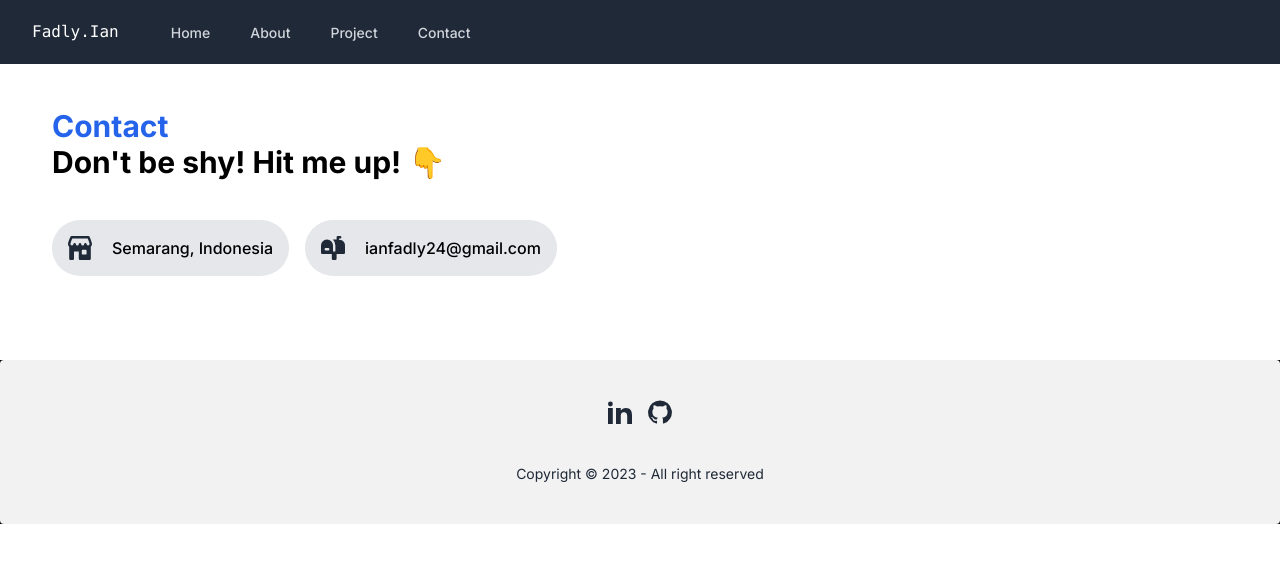
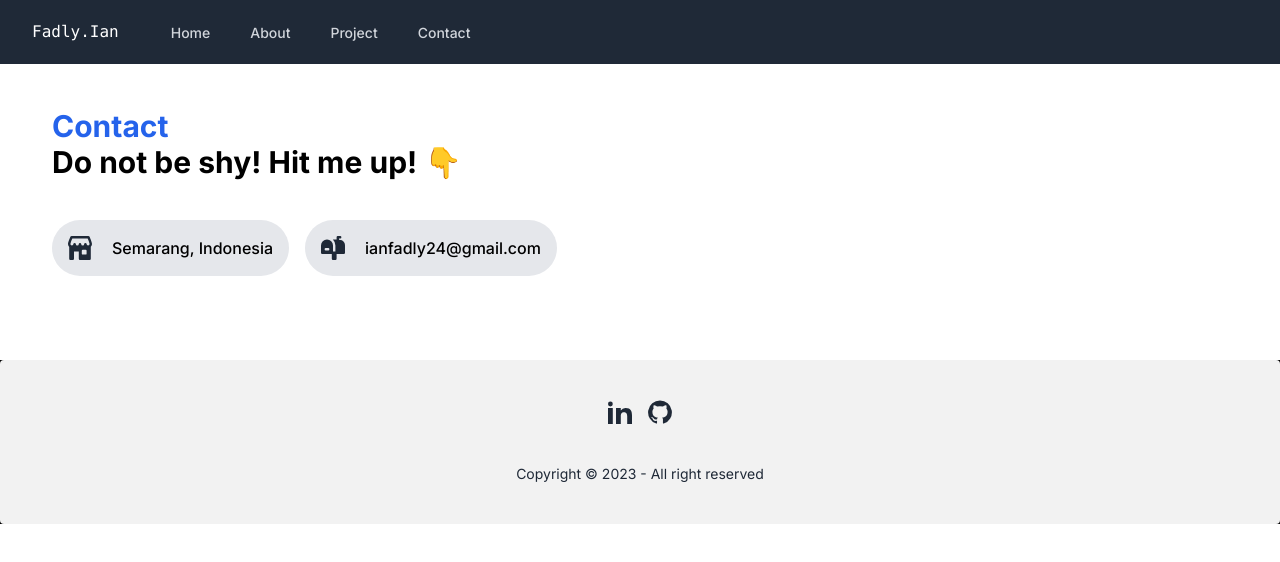
Before and after one commit to fadlyian/portfolio-nextjs, a Next.js app: page /contact in a window 1280 px wide. Shown: the top 562 px of the page. Built offline with nearby package versions, Linux system fonts and the light colour scheme.

Commit message:
edit contact page

```diff
--- a/src/app/contact/page.tsx
+++ b/src/app/contact/page.tsx
@@ -4,7 +4,7 @@ export default function Contact() {
     <section className="min-h-1/2 p-5">
       <div className="justify-center">
         <h1 className="text-3xl font-bold text-blue-600">Contact</h1>
-        <h2 className="text-3xl font-bold ">Don't be shy! Hit me up! 👇</h2>
+        <h2 className="text-3xl font-bold ">Do not be shy! Hit me up! 👇</h2>
       </div>
       <div className="flex flex-col md:flex-row gap-4 py-10">
         <div className="rounded-full flex justify-start bg-gray-200 p-4 gap-5">
```
